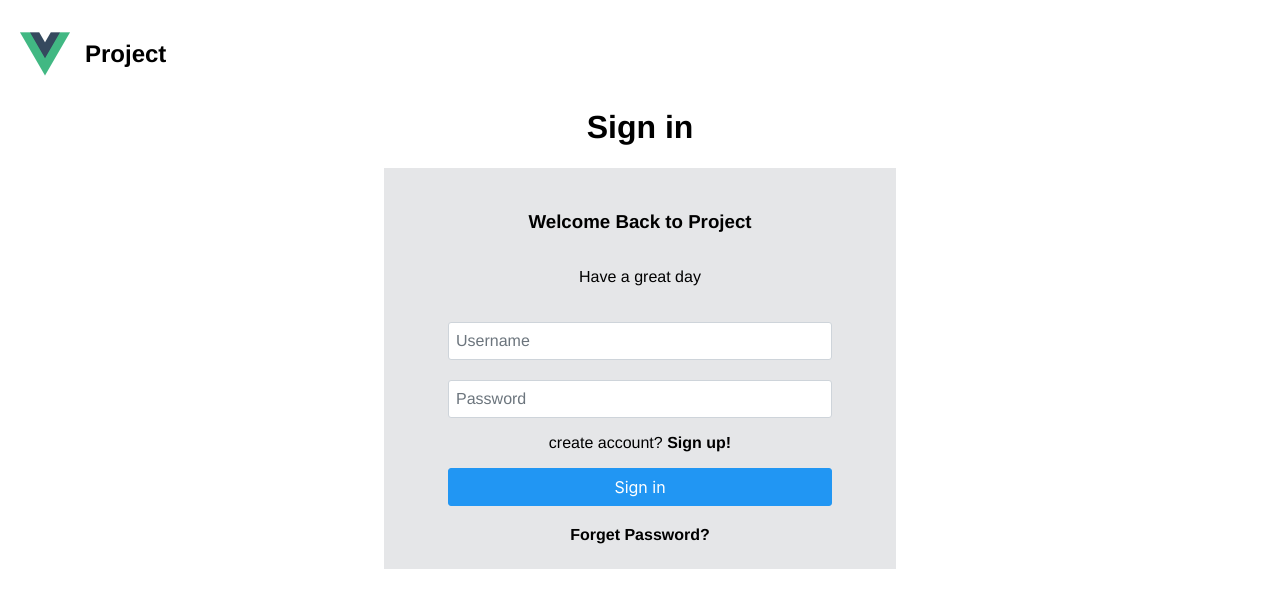
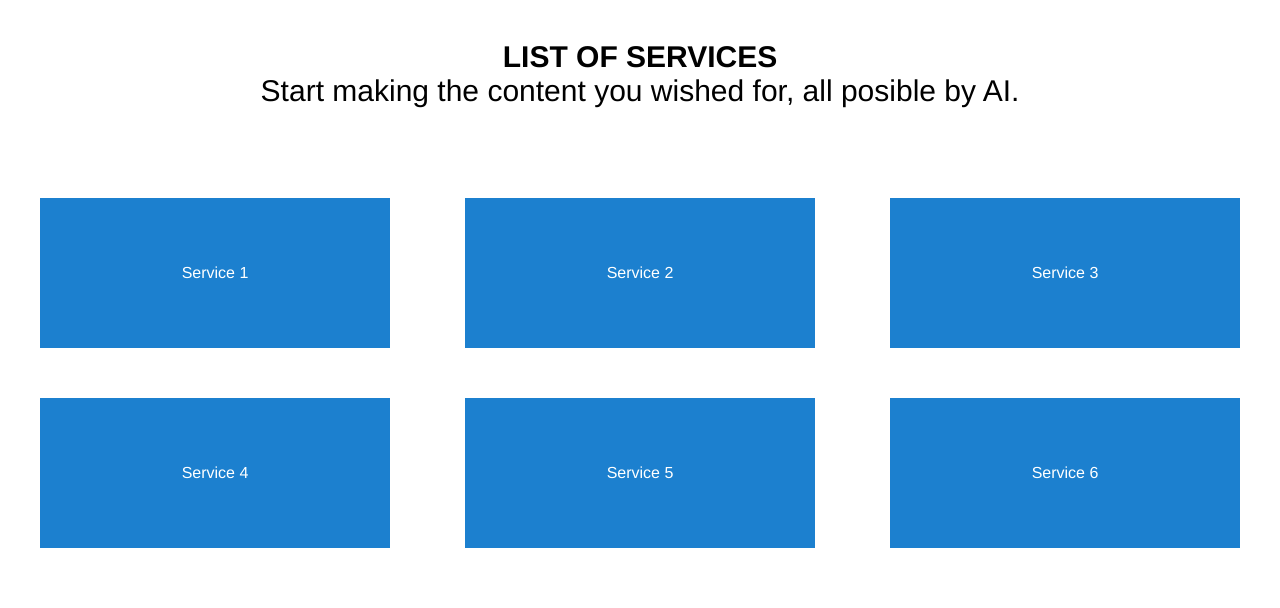
Before and after one commit to PRY20220276/web-client, a Vue app: page / in a window 1280 px wide. Shown: the top 608 px of the page. Built offline with nearby package versions, Linux system fonts and the light colour scheme.

Commit message:
feat: add services component

```diff
--- a/src/App.vue
+++ b/src/App.vue
@@ -3,7 +3,7 @@
 </template>
 
 <script>
-import Login from './components/Login.vue';
+import Login from './components/Services.vue';
 
 export default {
   name: 'App',
--- /dev/null
+++ b/src/components/Services.vue
@@ -0,0 +1,66 @@
+<template>
+    <section class="services">
+        <div class="services-title">
+            <h2>LIST OF SERVICES</h2>
+            <h3>Start making the content you wished for, all posible by AI.</h3>
+        </div>
+
+        <div class="services-items">
+            <div class="item">Service 1</div>
+            <div class="item">Service 2</div>
+            <div class="item">Service 3</div>
+            <div class="item">Service 4</div>
+            <div class="item">Service 5</div>
+            <div class="item">Service 6</div>
+        </div>
+    </section>
+
+</template>
+
+<script>
+export default {
+    name: 'Services'
+}
+</script>
+
+<style scoped>
+    h2, h3 {
+        margin: 0;
+        padding: 0;
+        font-size: 30px;
+    }
+    h3 {
+        font-weight: 400;
+    }
+    .services {
+        display: flex;
+        flex-direction: column;
+        align-items: center;
+        margin-top: 40px;
+    }
+    .services-title {
+        text-align: center;
+    }
+    .services-items {
+        max-width: 1200px;
+        margin-top: 90px;
+        display: flex;
+        align-items: center;
+        justify-content: space-between;
+        flex-direction: row;
+        flex-wrap: wrap;
+    }
+    .item {
+        width: 350px;
+        height: 150px;
+        color: white;
+        border: 1px solid var(--blue-600);
+        background-color: var(--blue-600);
+        display: flex;
+        align-items: center;
+        justify-content: center;
+        cursor: pointer;
+        margin-bottom: 50px;
+    }
+
+</style>
```
